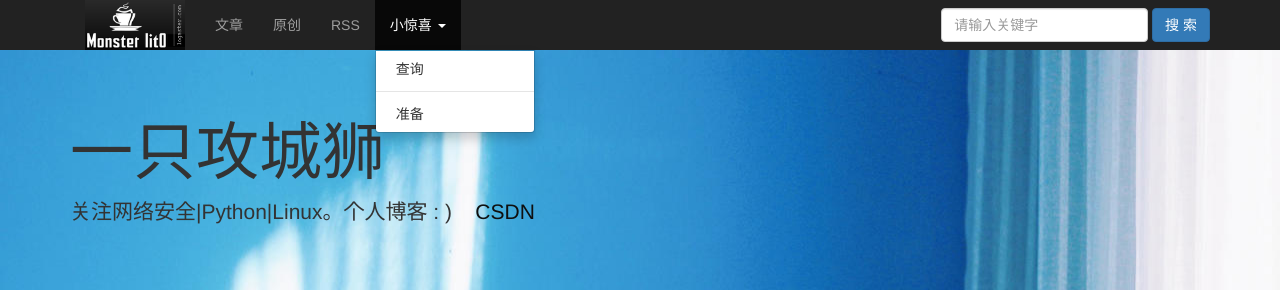
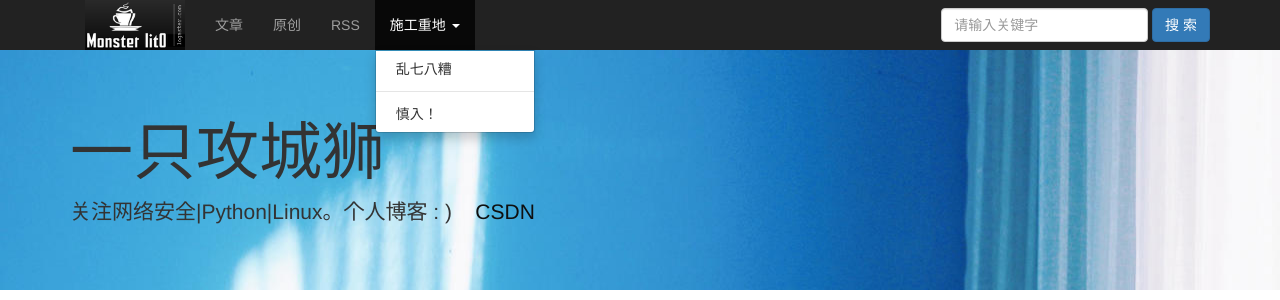
Before and after one commit to zltningx/simple-blog, a Django app: template blog/templates/blog/post/list.html in a window 1280 px wide, after a click on "施工重地". Shown: the top 300 px of the page. Run offline with Django 3.2, Linux system fonts and the light colour scheme; the template is opened without the code that fills it, so the values that code supplies are empty; parts of the project's set-up code (start-up, migrations or seed data) failed here and were passed over; some libraries are stand-ins or nearby versions.

Commit message:
fix some bug

```diff
--- a/blog/templates/blog/base.html
+++ b/blog/templates/blog/base.html
@@ -12,6 +12,7 @@
     <link rel="shortcut icon" href="{% static "image/favicon.ico" %}" />
     <link rel="stylesheet" href="{% static "css/blog.css" %}" />
     <link rel="stylesheet" href="{% static "css/fixed.css"%}" />
+    <meta name="viewport" content="width=device-width, initial-scale=1">
 </head>
 <body>
     {% block nav %}
@@ -33,13 +34,13 @@
                     <li {% if active_page == "my_blog" %}class="active"{% endif %}><a href="/my_blog/">原创</a></li>
                     <li class=""><a href="/feed/">RSS</a> </li>
                     <li class="dropdown">
-                        <a data-toggle="dropdown" class="dropdown-toggle" href="#">小惊喜
+                        <a data-toggle="dropdown" class="dropdown-toggle" href="#">施工重地
                             <b class="caret"></b>
                         </a>
                         <ul class="dropdown-menu">
-                            <li><a href="#">查询</a></li>
+                            <li><a href="#">乱七八糟</a></li>
                             <li class="divider"></li>
-                            <li><a href="#">准备</a></li>
+                            <li><a href="#">慎入！</a></li>
                         </ul>
                     </li>
                 </ul>
--- a/blog/templates/blog/post/list.html
+++ b/blog/templates/blog/post/list.html
@@ -3,7 +3,7 @@
 {% load staticfiles %}
 {% load blog_tags %}
 
-{% block title %}关注网络安全|娱乐圈，Unix|linux学习, Python从入门到放弃{% endblock %}
+{% block title %}关注网络安全|Unix|linux学习, Python从入门到放弃{% endblock %}
 
 {% block content %}
 {#    <h1 class="page-header"> 我的博客 </h1>#}
--- a/blog/templates/blog/post/list_myself.html
+++ b/blog/templates/blog/post/list_myself.html
@@ -4,7 +4,7 @@
 
 {% load blog_tags %}
 
-{% block title %}关注网络安全|娱乐圈，Unix|linux学习, Python从入门到放弃{% endblock %}
+{% block title %}关注网络安全|Unix|linux学习, Python从入门到放弃{% endblock %}
 
 {% block content %}
 {#    <h1 class="page-header"> 我的博客 </h1>#}
--- a/search/query.py
+++ b/search/query.py
@@ -14,5 +14,5 @@ class Query(object):
         if self.con:
             self.con.close()
 
-    def query(self):
+    def query(self, content):
         pass
--- a/simple_project/settings.py
+++ b/simple_project/settings.py
@@ -38,6 +38,7 @@ INSTALLED_APPS = (
     'ckeditor_uploader',
     'blog',
     'search',
+    'my_hlju',
     'haystack',
     'django.contrib.sites',
     'django.contrib.sitemaps',
@@ -123,7 +124,7 @@ USE_TZ = True
 # https://docs.djangoproject.com/en/1.8/howto/static-files/
 
 STATIC_URL = '/static/'
-STATIC_ROOT = os.path.join(BASE_DIR, 'blog/static/')
+STATIC_ROOT = os.path.join(BASE_DIR, 'static/')
 
 # Media files
 MEDIA_URL = '/uploader/'
--- a/simple_project/urls.py
+++ b/simple_project/urls.py
@@ -34,4 +34,6 @@ urlpatterns = [
     url(r'^magicSpace/', include('search.urls',
                                  namespace='magicSpace',
                                  app_name='search')),
+    url(r'^hlju/', include('my_hlju.urls', namespace='my_hlju',
+                           app_name='my_hlju')),
 ] + static(settings.MEDIA_URL, document_root=settings.MEDIA_ROOT)
```
Also changed, not shown: blog/static/image/1.jpg (added), search/static/css/search.css (renamed from blog/static/css/search.css), search/static/image/bgImage.jpg (renamed from blog/static/image/bgImage.jpg), search/static/image/searchLogo.png (renamed from blog/static/image/searchLogo.png).
